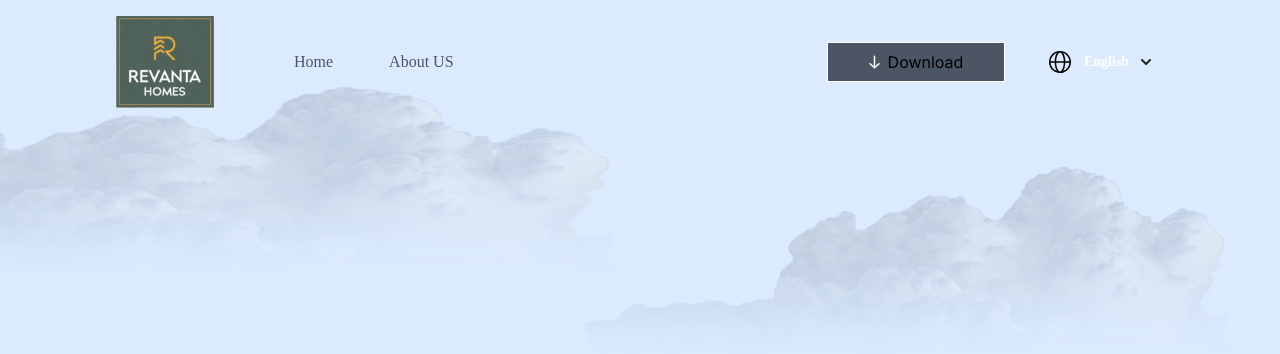
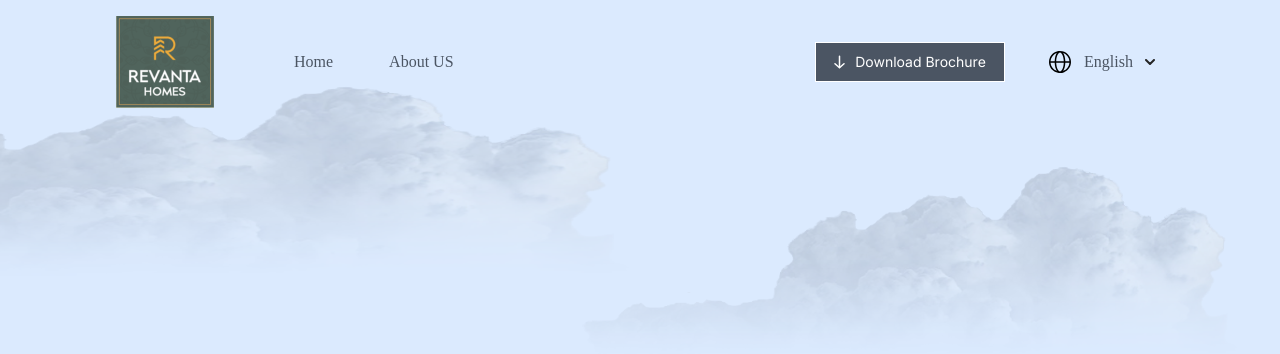
Before and after one commit to karshdev/revantahomes, a Next.js app: page / in a window 1280 px wide. Shown: the top 354 px of the page. Built offline with nearby package versions, Linux system fonts and the light colour scheme.

Commit message:
added download functionality

```diff
--- a/components/Navigation.js
+++ b/components/Navigation.js
@@ -14,20 +14,20 @@ const Navigation = () => {
   </div>
   </div>
   <div className='flex gap-10 mr-[100px] '>
-    <div className="w-[178px] h-10 px-[15px] py-[13px] bg-gray-600 border border-white justify-center items-center gap-2 inline-flex">
+    <div className="w-[190px] h-10 px-[15px] py-[13px] bg-gray-600 border border-white justify-center items-center gap-[10px] inline-flex">
       <img src='download.svg' />
      <a
-          className=""
-          href=""
+          className="text-white text-sm font-[400px]font-['Manrope'] leading-[14px] "
+          href="/brochure.pdf"
           download
        >
-        Download
+        Download Brochure
        </a>
        </div>
        <div className='w-[119px] h-10 px-1 py-[9px] justify-start items-center gap-[13px] inline-flex'>
         <img src='/language.svg' />
         <div className='flex gap-3 items-center justify-center'>
-          <span className="text-white text-sm font-semibold font-['Manrope'] leading-[14px]">English</span>
+          <span className="text-gray-600 text-base font-[400px] font-['Manrope'] leading-[14px] cursor-pointer">English</span>
           <img src='/down.svg' />
         </div>
        </div>
```
Also changed, not shown: 1 other file (tests, documents, lock files or other folders).
